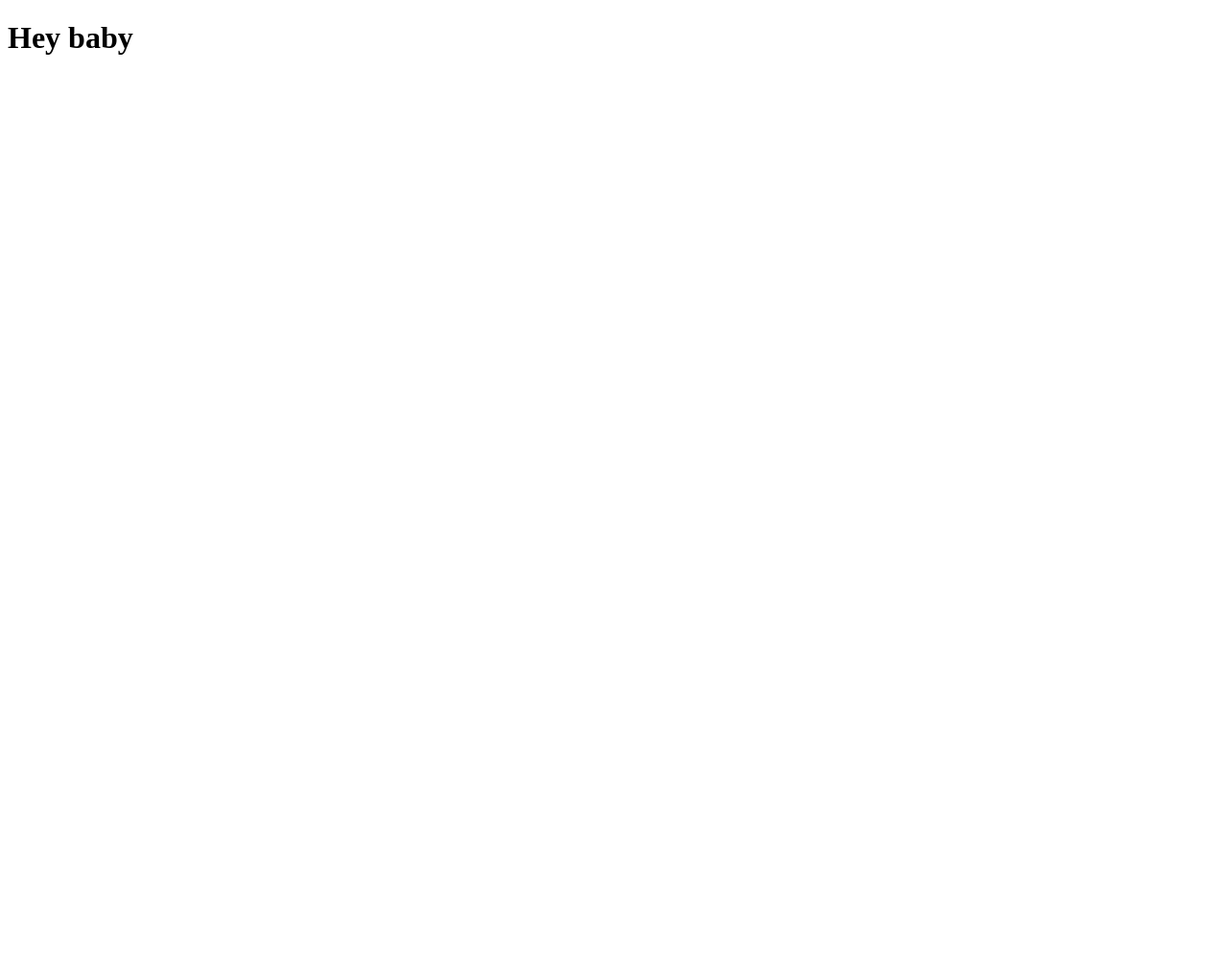
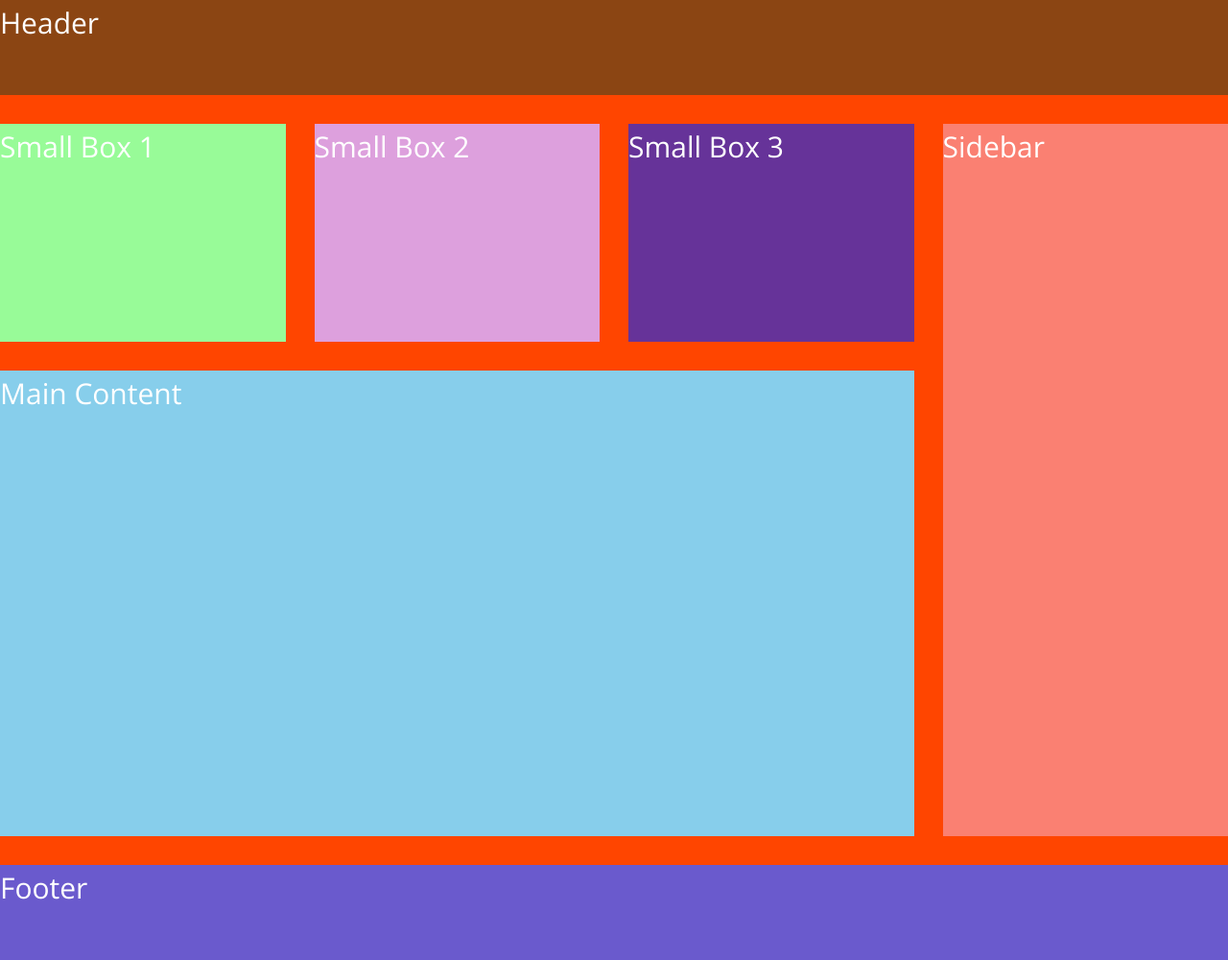
Before and after one commit to jermarino16/Grid-Practice, a website: page index.html in a window 1280 px wide. Shown: the whole page at 96% size. Before the commit the page ends 800 px from the top, so only its background shows below. Drawn offline with nearby package versions, Linux system fonts and the light colour scheme.

Commit message:
created a simple grid layout

```diff
--- a/index.html
+++ b/index.html
@@ -14,6 +14,14 @@
     <title>Grid Practice</title>
   </head>
   <body>
-    <h1>Hey baby</h1>
+    <div class="container">
+      <header class="header">Header</header>
+      <div class="small-box-1">Small Box 1</div>
+      <div class="small-box-2">Small Box 2</div>
+      <div class="small-box-3">Small Box 3</div>
+      <div class="sidebar">Sidebar</div>
+      <main class="content">Main Content</main>
+      <footer class="footer">Footer</footer>
+    </div>
   </body>
 </html>
--- a/sass/_layout.scss
+++ b/sass/_layout.scss
@@ -0,0 +1,47 @@
+.container {
+  height: 100rem;
+  width: 100%;
+  background-color: orangered;
+  display: grid;
+  grid-template-rows: repeat(8, 1fr);
+  grid-template-columns: repeat(4, 1fr);
+  row-gap: 30px;
+  column-gap: 30px;
+  font-size: 3rem;
+  color: #ffffff;
+}
+
+.header {
+  grid-column: 1 / 5;
+  background-color: saddlebrown;
+}
+
+.small-box {
+  &-1 {
+    background-color: palegreen;
+    grid-row: 2 / 4;
+  }
+  &-2 {
+    background-color: plum;
+    grid-row: 2 / 4;
+  }
+  &-3 {
+    background-color: rebeccapurple;
+    grid-row: 2 / 4;
+  }
+}
+
+.sidebar {
+  grid-row: 2 / 8;
+  background-color: salmon;
+}
+.content {
+  grid-row: 4 / 8;
+  grid-column: 1 / 4;
+  background-color: skyblue;
+}
+
+.footer {
+  grid-column: 1 / 5;
+  background-color: slateblue;
+}
```
Also changed, not shown: css/style.css.
